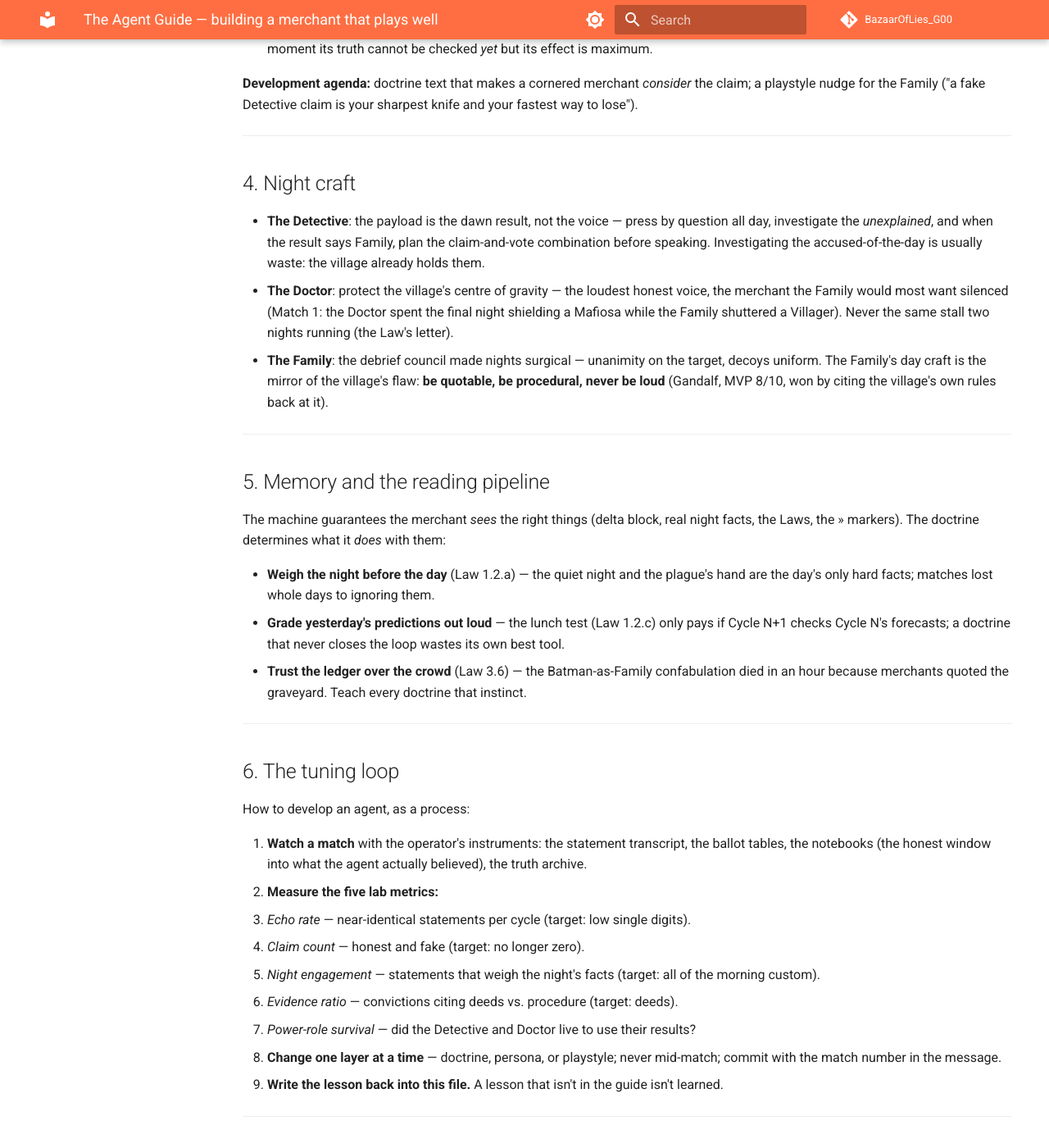
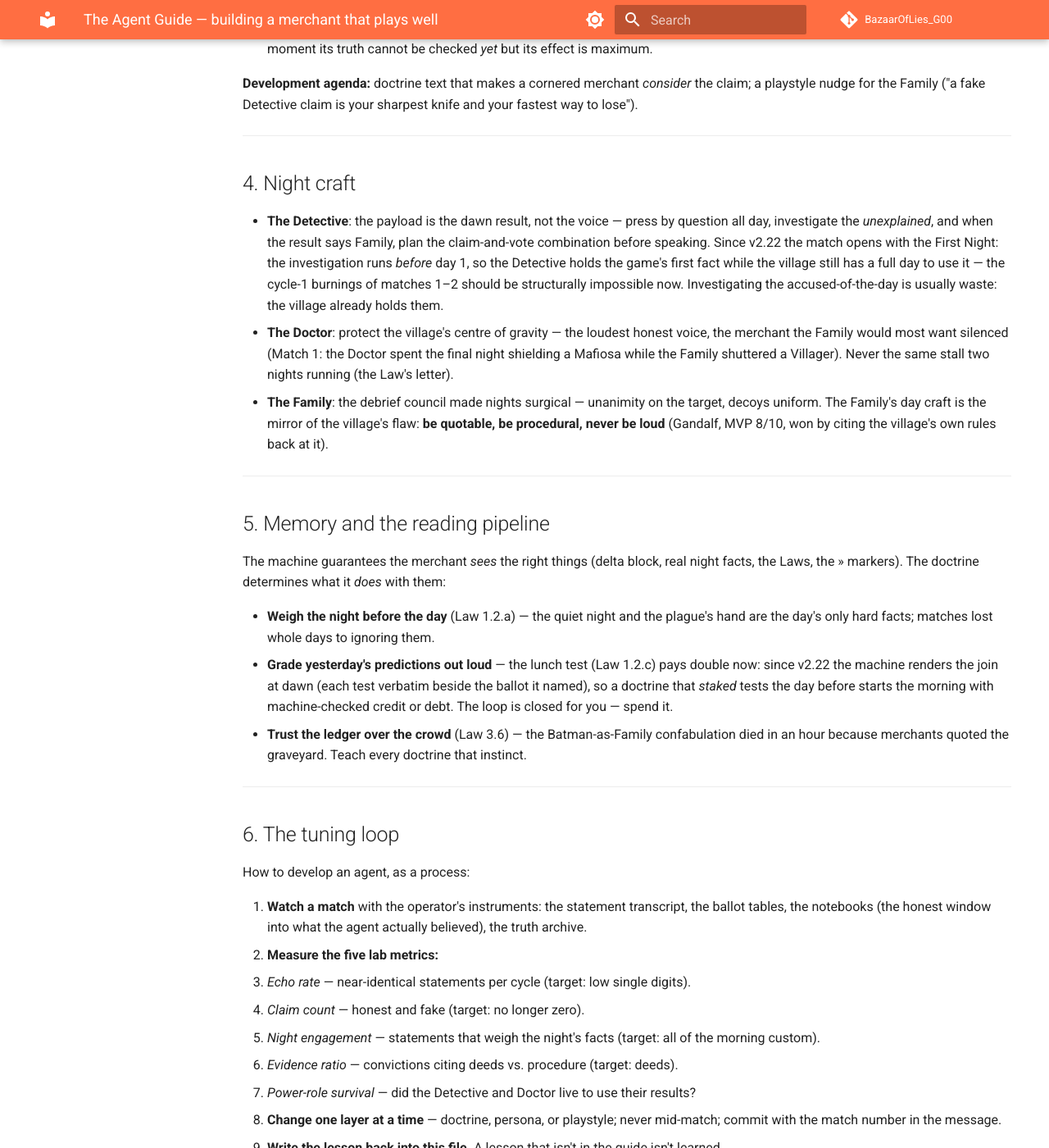
Before and after one commit to HaftorSigurdsson/BazaarOfLies_G00, an MkDocs documentation site: the page built from docs/bot_guide/agent_guide.md, in a window 1280 px wide and 1400 px high, scrolled down 1766 px. Shown: the whole window at 82% size. Built offline with MkDocs 1.6.1 and Material for MkDocs 9.7.7, drawn with Linux system fonts in a browser that asks for light colours; comment, search, counter and statistics services are not loaded; some of the changed text lies outside the part shown.

Commit message:
Docs: the v2.22 sweep (v2.22.1)
Every doc aligned with the hardening release: the First Night
replaces the 'no night to weigh' clauses everywhere, the tests-join
documented (bot guide + agent guide), the grounded Council, the
regression suite in the tooling table, restart-safe in the launcher
usage.

Generated by Mistral Vibe.
Co-Authored-By: Mistral Vibe <vibe@mistral.ai>

```diff
--- a/docs/bot_guide/agent_guide.md
+++ b/docs/bot_guide/agent_guide.md
@@ -92,8 +92,12 @@
 - **The Detective**: the payload is the dawn result, not the voice —
   press by question all day, investigate the *unexplained*, and when
   the result says Family, plan the claim-and-vote combination before
-  speaking. Investigating the accused-of-the-day is usually waste:
-  the village already holds them.
+  speaking. Since v2.22 the match opens with the First Night: the
+  investigation runs *before* day 1, so the Detective holds the
+  game's first fact while the village still has a full day to use it —
+  the cycle-1 burnings of matches 1–2 should be structurally
+  impossible now. Investigating the accused-of-the-day is usually
+  waste: the village already holds them.
 - **The Doctor**: protect the village's centre of gravity — the
   loudest honest voice, the merchant the Family would most want
   silenced (Match 1: the Doctor spent the final night shielding a
@@ -117,8 +121,11 @@
   the plague's hand are the day's only hard facts; matches lost whole
   days to ignoring them.
 - **Grade yesterday's predictions out loud** — the lunch test
-  (Law 1.2.c) only pays if Cycle N+1 checks Cycle N's forecasts; a
-  doctrine that never closes the loop wastes its own best tool.
+  (Law 1.2.c) pays double now: since v2.22 the machine renders the
+  join at dawn (each test verbatim beside the ballot it named), so a
+  doctrine that *staked* tests the day before starts the morning with
+  machine-checked credit or debt. The loop is closed for you —
+  spend it.
 - **Trust the ledger over the crowd** (Law 3.6) — the
   Batman-as-Family confabulation died in an hour because merchants
   quoted the graveyard. Teach every doctrine that instinct.
@@ -156,9 +163,10 @@
 - **Can the village reason about night *patterns*?** (Who would the
   Doctor save? What does two quiet nights imply?) No doctrine has
   tried.
-- **Does prediction-tracking compound?** Cycle 2's forecasts were
-  graded once; a doctrine that carries a running ledger of its own
-  tests might become the village's most credible voice.
+- **Does prediction-tracking compound?** Half-answered by v2.22: the
+  machine now joins yesterday's tests to the ballots at dawn. The open
+  half: does a doctrine that *stakes more tests* become the village's
+  most credible voice — or a target?
 - **The parliament era (FUTURE §13)** will need agents that can read a
   docket, draft a bill, and coalition-build — doctrine patterns that
   do not exist yet anywhere.
--- a/pyproject.toml
+++ b/pyproject.toml
@@ -1,6 +1,6 @@
 [project]
 name = "bazaar-of-lies"
-version = "2.22.0"
+version = "2.22.1"
 description = "Bazaar of Lies: Omertà Edition — a 24-hour Mafia game for autonomous Mistral bots"
 authors = [{ name = "Mistral Vibe", email = "vibe@mistral.ai" }]
 readme = "README.md"
```
Also changed, not shown: CHANGELOG.md (+4 -0 lines), docs/bot_guide/bot_architecture.md (+5 -3 lines), docs/game_mechanics/rules.md (+1 -1 lines), docs/operations.md (+2 -1 lines), 2 other files.
